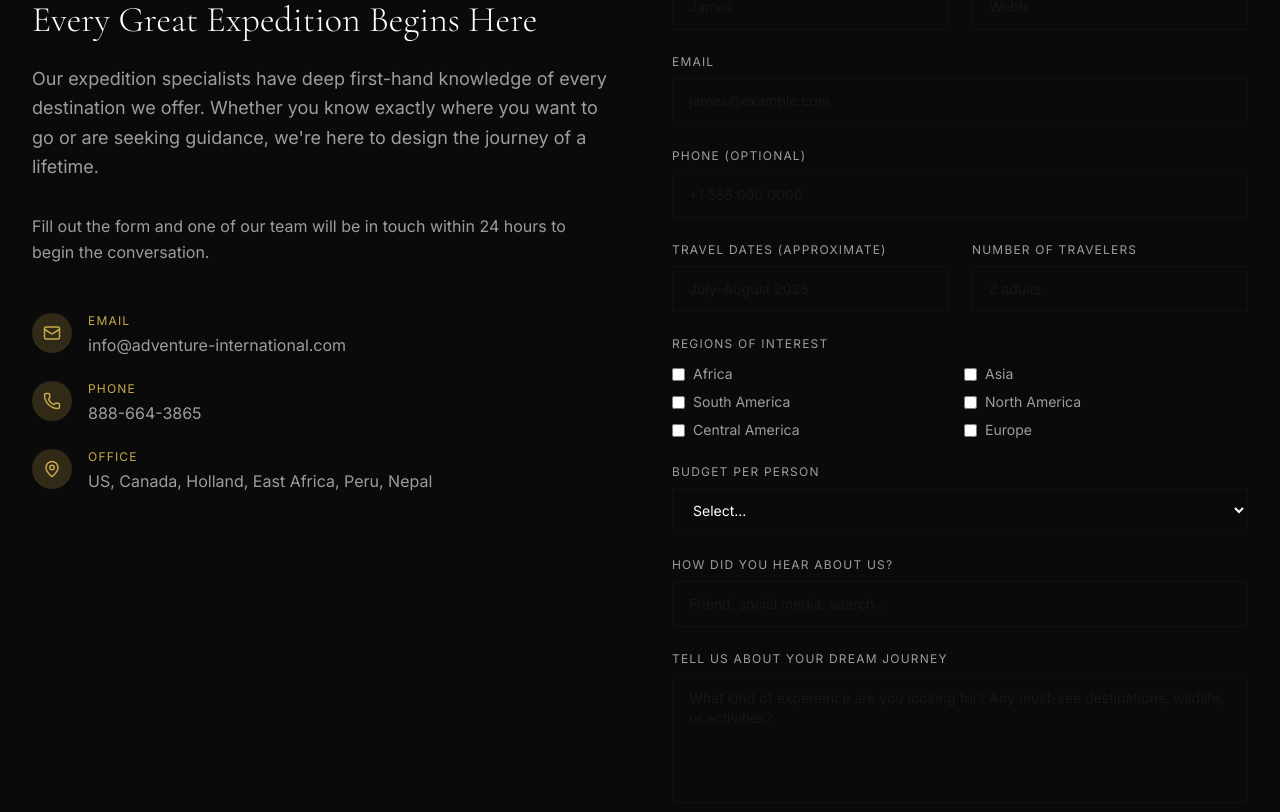
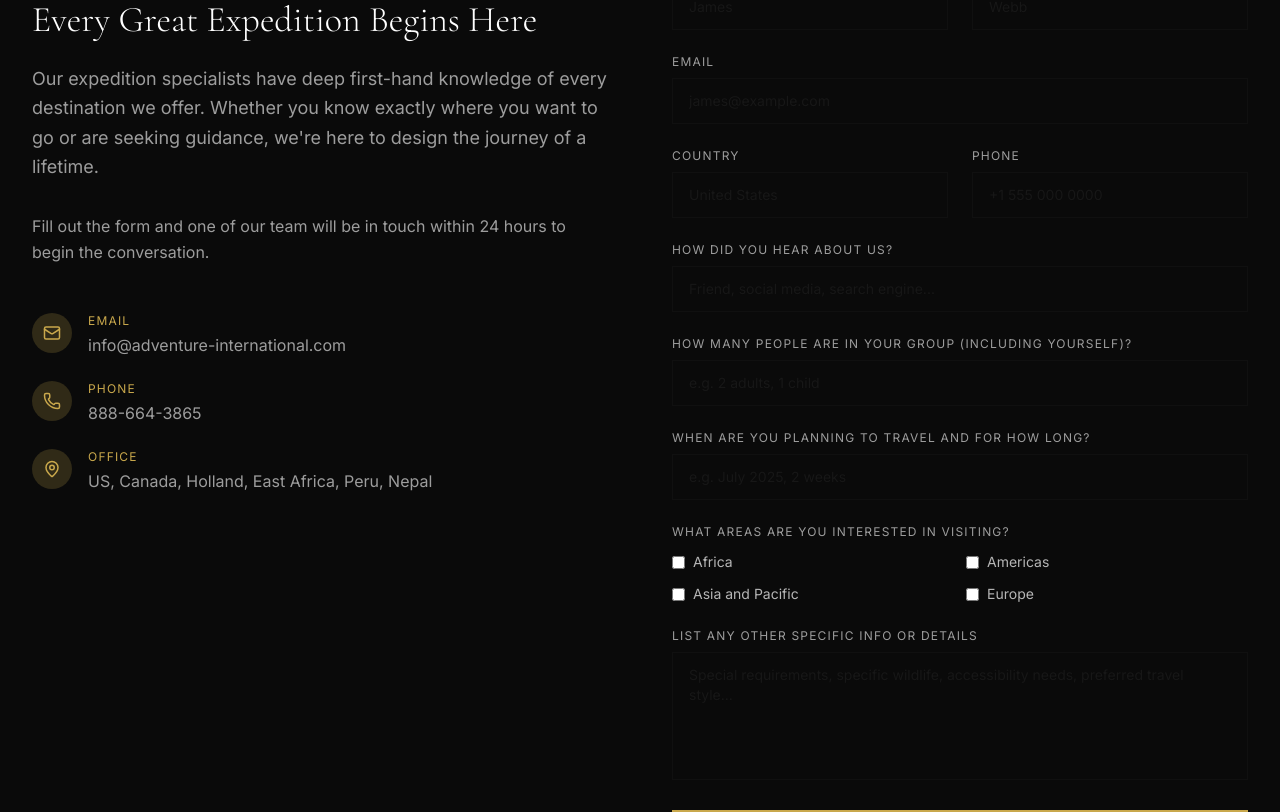
Before and after one commit to talllabs/adventure-international, a Next.js app: page /contact in a window 1280 px wide. Shown: the part 488-1300 px from the top of the page. Built offline with nearby package versions, Linux system fonts and the light colour scheme.

Commit message:
fix: inquiry form real fields and black color scheme
https://claude.ai/code/session_01NVbd2xxvEgzKQ3QEmkZcfL

```diff
--- a/src/components/contact/InquiryForm.tsx
+++ b/src/components/contact/InquiryForm.tsx
@@ -6,23 +6,29 @@ import { zodResolver } from "@hookform/resolvers/zod";
 import { z } from "zod";
 import { FormField } from "./FormField";
 import { Button } from "@/components/ui/Button";
-import { REGIONS } from "@/lib/constants";
 import { CheckCircle } from "lucide-react";
 
 const schema = z.object({
   firstName: z.string().min(1, "First name required"),
   lastName: z.string().min(1, "Last name required"),
   email: z.string().email("Valid email required"),
+  country: z.string().optional(),
   phone: z.string().optional(),
+  howDidYouHear: z.string().optional(),
+  groupSize: z.string().optional(),
   travelDates: z.string().optional(),
-  destinations: z.array(z.string()).optional(),
-  travelers: z.string().optional(),
-  budget: z.string().min(1, "Please select a budget"),
-  howDidYouHear: z.string().optional(),
-  message: z.string().min(10, "Please tell us a bit more about your dream journey"),
+  areas: z.array(z.string()).optional(),
+  message: z.string().optional(),
 });
 
 type FormData = z.infer<typeof schema>;
+
+const AREAS = [
+  { value: "africa", label: "Africa" },
+  { value: "americas", label: "Americas" },
+  { value: "asia-pacific", label: "Asia and Pacific" },
+  { value: "europe", label: "Europe" },
+];
 
 export function InquiryForm() {
   const [submitted, setSubmitted] = useState(false);
@@ -74,73 +80,69 @@ export function InquiryForm() {
           inputProps={{ ...register("lastName"), placeholder: "Webb" }}
         />
       </div>
+
       <FormField
         label="Email"
         error={errors.email?.message}
         inputProps={{ ...register("email"), type: "email", placeholder: "james@example.com" }}
       />
-      <FormField
-        label="Phone (optional)"
-        error={errors.phone?.message}
-        inputProps={{ ...register("phone"), type: "tel", placeholder: "+1 555 000 0000" }}
-      />
+
       <div className="grid grid-cols-1 sm:grid-cols-2 gap-6">
         <FormField
-          label="Travel Dates (approximate)"
-          error={errors.travelDates?.message}
-          inputProps={{ ...register("travelDates"), placeholder: "July–August 2025" }}
+          label="Country"
+          error={errors.country?.message}
+          inputProps={{ ...register("country"), placeholder: "United States" }}
         />
         <FormField
-          label="Number of Travelers"
-          error={errors.travelers?.message}
-          inputProps={{ ...register("travelers"), placeholder: "2 adults" }}
+          label="Phone"
+          error={errors.phone?.message}
+          inputProps={{ ...register("phone"), type: "tel", placeholder: "+1 555 000 0000" }}
         />
       </div>
 
-      {/* Regions checkboxes */}
+      <FormField
+        label="How did you hear about us?"
+        error={errors.howDidYouHear?.message}
+        inputProps={{ ...register("howDidYouHear"), placeholder: "Friend, social media, search engine..." }}
+      />
+
+      <FormField
+        label="How many people are in your group (including yourself)?"
+        error={errors.groupSize?.message}
+        inputProps={{ ...register("groupSize"), placeholder: "e.g. 2 adults, 1 child" }}
+      />
+
+      <FormField
+        label="When are you planning to travel and for how long?"
+        error={errors.travelDates?.message}
+        inputProps={{ ...register("travelDates"), placeholder: "e.g. July 2025, 2 weeks" }}
+      />
+
+      {/* Areas checkboxes */}
       <div>
-        <p className="text-xs tracking-widest uppercase text-white/60 mb-3">Regions of Interest</p>
-        <div className="grid grid-cols-2 gap-2">
-          {REGIONS.map((r) => (
-            <label key={r.value} className="flex items-center gap-2 cursor-pointer">
+        <p className="text-xs tracking-widest uppercase text-white/60 mb-3">What areas are you interested in visiting?</p>
+        <div className="grid grid-cols-2 gap-3">
+          {AREAS.map((area) => (
+            <label key={area.value} className="flex items-center gap-2 cursor-pointer">
               <input
                 type="checkbox"
-                value={r.value}
-                {...register("destinations")}
+                value={area.value}
+                {...register("areas")}
                 className="accent-gold"
               />
-              <span className="text-sm text-white/60">{r.label}</span>
+              <span className="text-sm text-white/70">{area.label}</span>
             </label>
           ))}
         </div>
       </div>
 
       <FormField
-        label="Budget Per Person"
-        type="select"
-        error={errors.budget?.message}
-        options={[
-          { value: "under-10k", label: "Under $10,000" },
-          { value: "10-25k", label: "$10,000 – $25,000" },
-          { value: "25-50k", label: "$25,000 – $50,000" },
-          { value: "50k-plus", label: "$50,000+" },
-        ]}
-        inputProps={{ ...register("budget") }}
-      />
-
-      <FormField
-        label="How Did You Hear About Us?"
-        error={errors.howDidYouHear?.message}
-        inputProps={{ ...register("howDidYouHear"), placeholder: "Friend, social media, search..." }}
-      />
-
-      <FormField
-        label="Tell Us About Your Dream Journey"
+        label="List any other specific info or details"
         type="textarea"
         error={errors.message?.message}
         inputProps={{
           ...register("message"),
-          placeholder: "What kind of experience are you looking for? Any must-see destinations, wildlife, or activities?",
+          placeholder: "Special requirements, specific wildlife, accessibility needs, preferred travel style...",
         }}
       />
 
```
